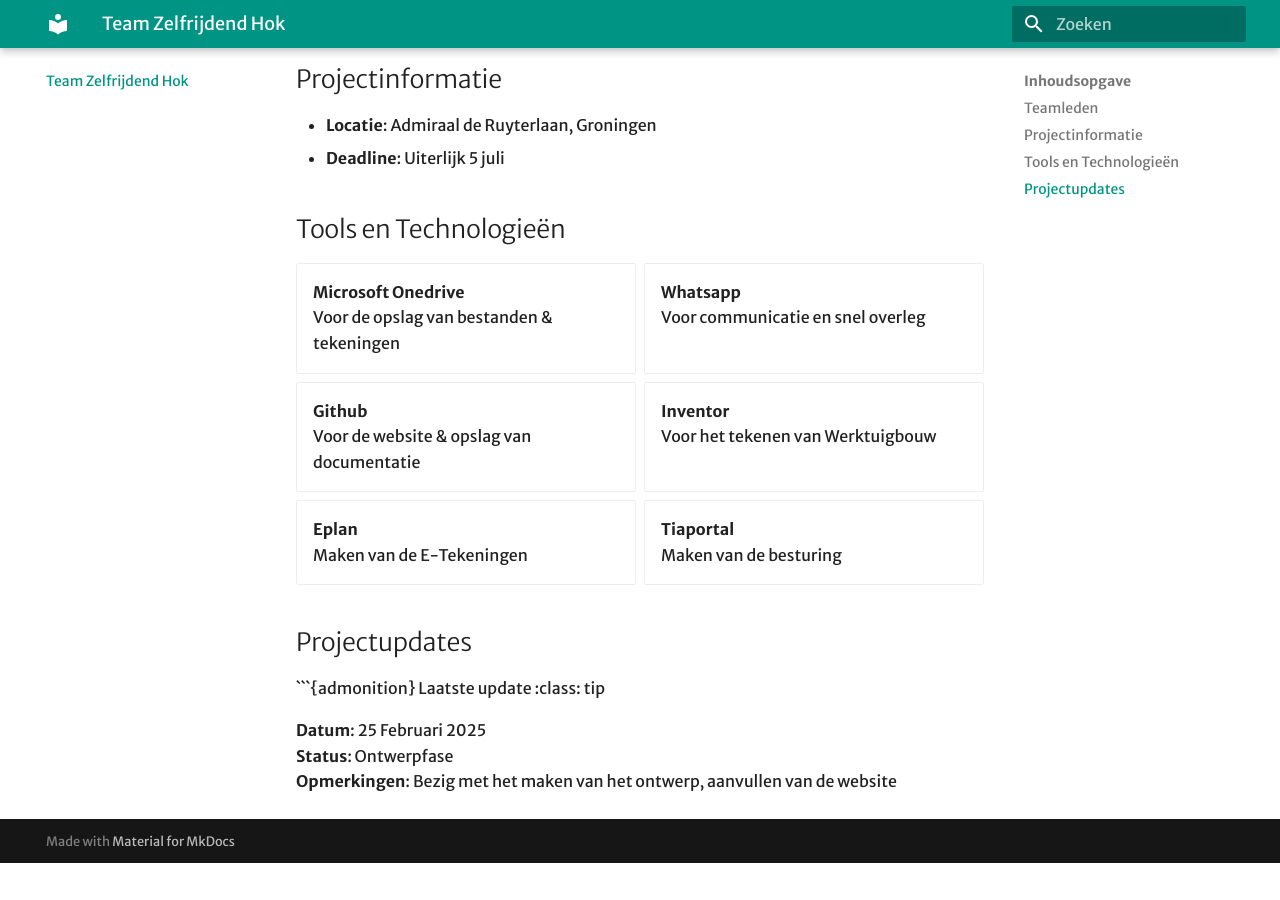
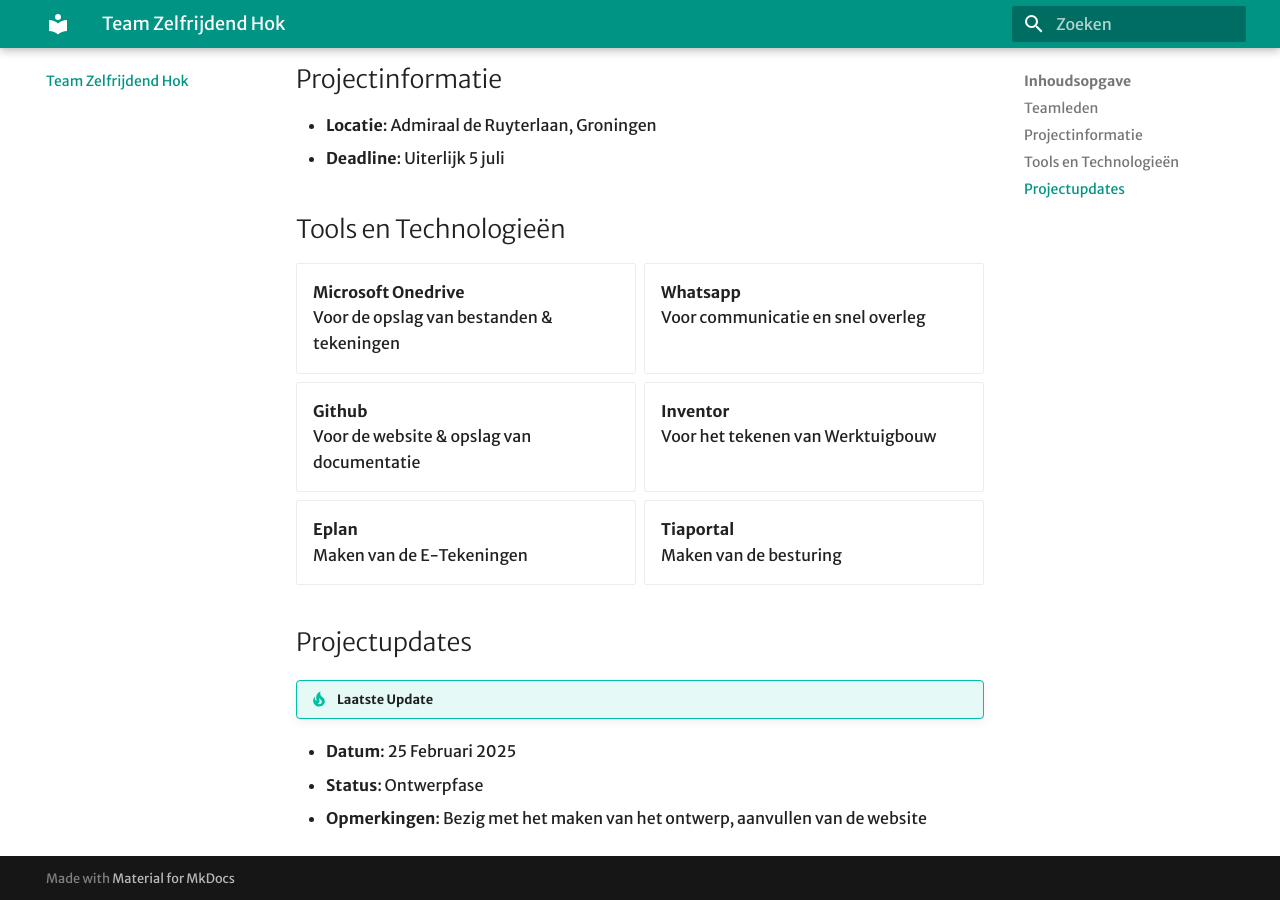
Before and after one commit to Caspertjuh/zelfrijdendekar, an MkDocs documentation site: the page built from docs/index.md, in a window 1280 px wide and 900 px high, scrolled down 501 px. Built offline with MkDocs 1.6.1 and Material for MkDocs 9.7.7, drawn with Linux system fonts in a browser that asks for light colours; some web fonts are replaced; before the commit the page ends 1364 px from its top, so only the background shows below that; some of the changed lines change nothing that is shown.

Commit message:
Update index.md

````diff
--- a/docs/index.md
+++ b/docs/index.md
@@ -40,9 +40,8 @@
 
 ## Projectupdates
 
-```{admonition} Laatste update
-:class: tip
 
-**Datum**: 25 Februari 2025
-**Status**: Ontwerpfase
-**Opmerkingen**: Bezig met het maken van het ontwerp, aanvullen van de website
+!!! Tip "Laatste Update"
+  - **Datum**: 25 Februari 2025
+  - **Status**: Ontwerpfase
+  - **Opmerkingen**: Bezig met het maken van het ontwerp, aanvullen van de website
````
